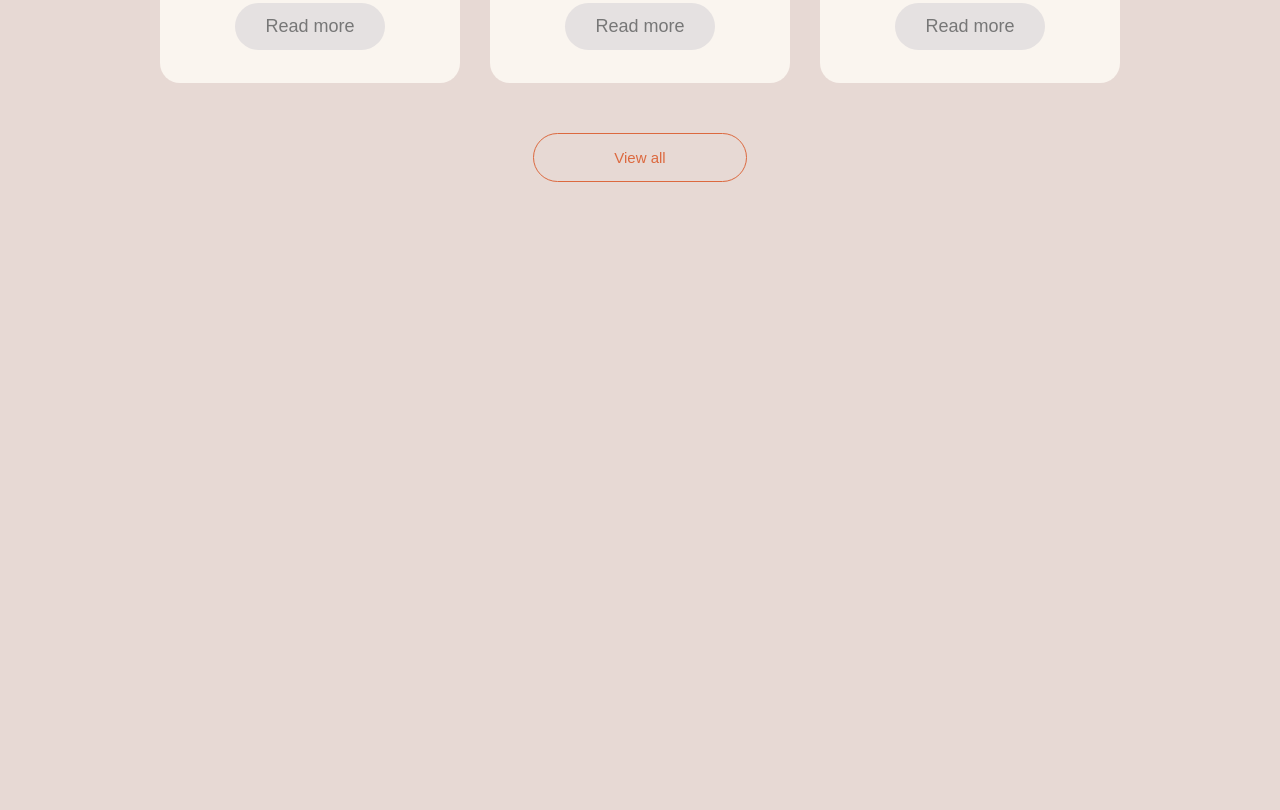
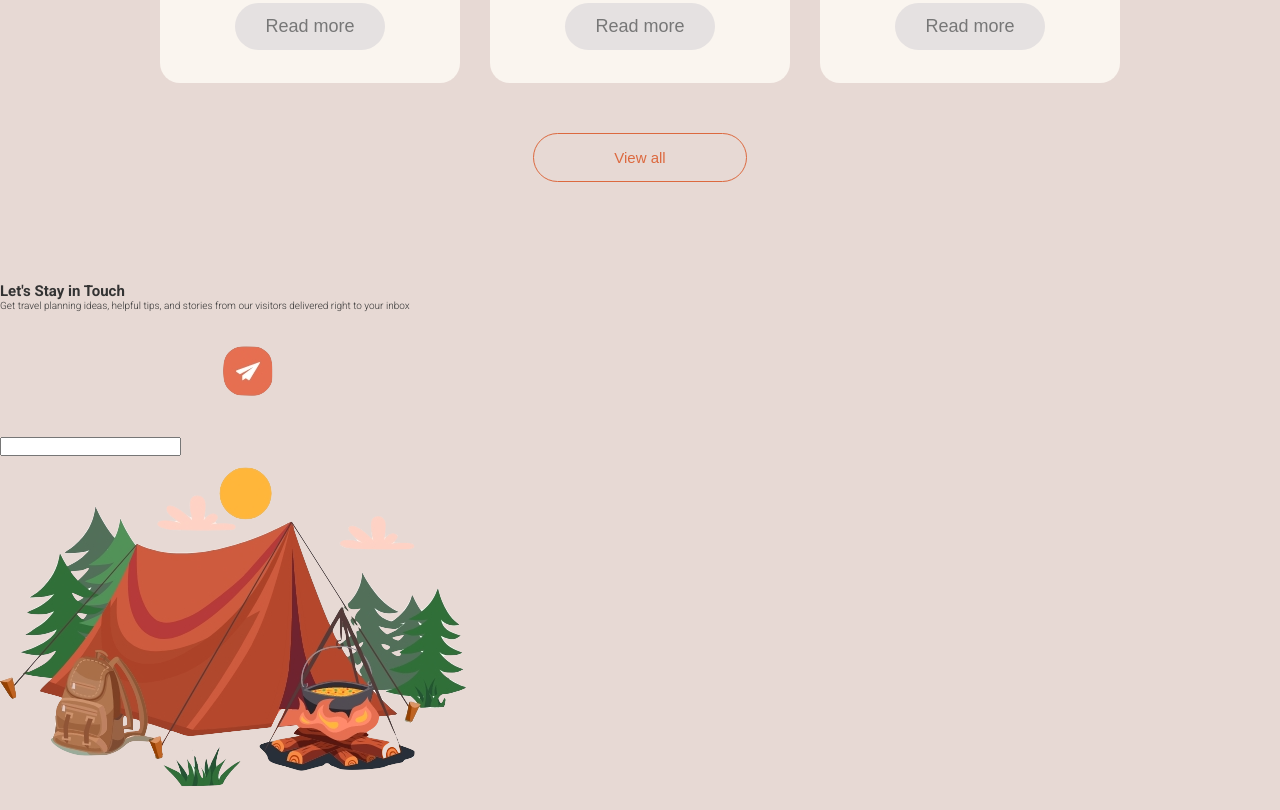
Before and after one commit to jakubkleczek/camping, a website: page index.html in a window 1280 px wide. Shown: the part 3263-4073 px from the top of the page. Before the commit the page ends 3545 px from the top, so only its background shows below. Drawn offline with Linux system fonts and the light colour scheme.

Commit message:
add contact

```diff
--- a/index.html
+++ b/index.html
@@ -14,7 +14,6 @@
 
 <body>
     <header class="header">
-        <!-- <img src="img/ben-duchac-3fJOXw1RbPo-unsplash.png" alt="Background image" class="header__backimg"> -->
         <div class="header__nav">
             <img src="img/Group 86.png" alt="Logo" class="header__nav--icon">
             <a href="#" class="header__nav--text">Home</a>
@@ -24,7 +23,7 @@
             <a href="#" class="header__nav--text">Blog</a>
             <a href="#" class="header__nav--text">Gallery</a>
             <a href="#" class="header__nav--text">About</a>
-            <a href="#" class="header__nav--text">Contact us</a>
+            <a href="#contact" class="header__nav--text">Contact us</a>
             <a href="#" class="header__nav--btn-up">Sign up</a>
             <a href="#" class="header__nav--btn-in">Sign in</a>
         </div>
@@ -189,6 +188,16 @@
         <button class="activity__btn">View all</button>
     </div>
 
+    <div class="contact" id="contact">
+        <h2>Let's Stay in Touch</h2>
+        <p>Get travel planning ideas, helpful tips, and stories from our visitors delivered right to your inbox</p>
+        <div class="contact__email">
+            <input type="email" name="Email Adress" id="Email">
+            <img src="img/Group 238.png" alt="Sent">
+        </div>
+        <img src="img/campsite.png" alt="Tent">
+    </div>
+
 
 </body>
 </html>
--- a/sass/_layout.scss
+++ b/sass/_layout.scss
@@ -361,5 +361,7 @@
             transform: translateY(.5rem);
         }
     }
+}
 
-}
+////////////////////////////////////////////////
+/// CONTACT
--- a/sass/main.scss
+++ b/sass/main.scss
@@ -1,3 +1,2 @@
 @import "base";
-@import "components";
 @import "layout";
```
Also changed, not shown: sass/_components.scss (deleted).
